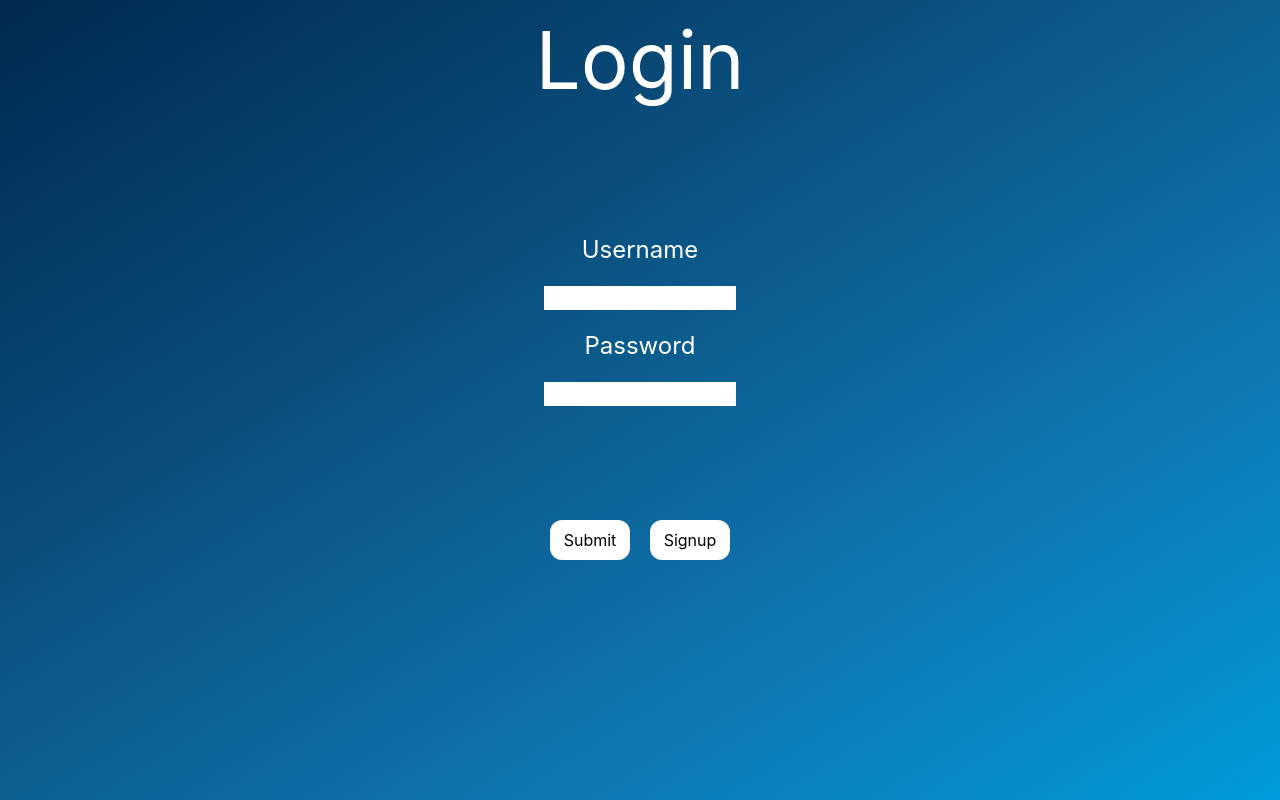
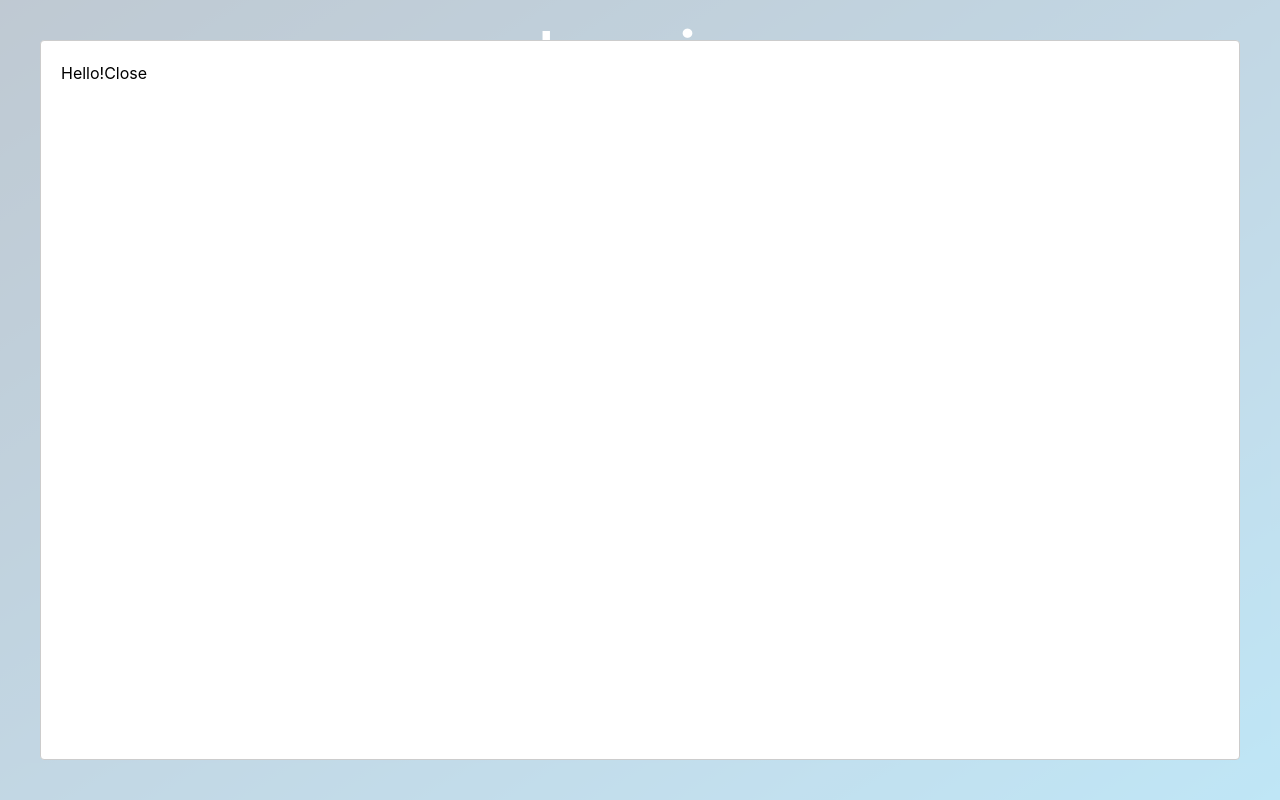
Before and after one commit to vegabrandon/flaskchat, a React (Create React App) app in the folder client/: page / in a window 1280 px wide. Both pictures are taken after a click on the button "Signup". Built offline with nearby package versions, Linux system fonts and the light colour scheme; no server answers.

Commit message:
Added signup modal

```diff
--- a/client/package.json
+++ b/client/package.json
@@ -9,6 +9,7 @@
     "axios": "^1.3.4",
     "react": "^18.2.0",
     "react-dom": "^18.2.0",
+    "react-modal": "^3.16.1",
     "react-scripts": "5.0.1",
     "web-vitals": "^2.1.4"
   },
--- a/client/src/Login.jsx
+++ b/client/src/Login.jsx
@@ -1,9 +1,11 @@
 import React, { useState } from 'react';
 import axios from 'axios';
+import Modal from 'react-modal';
 
 const Login = ({setIsLoggedIn, setUser}) => {
   const [username, setUsername] = useState('')
   const [password, setPassword] = useState('')
+  const [modalOpen, setModalOpen] = useState(false)
   const submit = () => {
     axios.post('http://127.0.0.1:5000/login', {username, password})
       .then(data => {
@@ -15,6 +17,14 @@ const Login = ({setIsLoggedIn, setUser}) => {
       })
   }
   return (<>
+    <Modal
+      isOpen={modalOpen}
+    >
+      Hello!
+      <button
+        onClick={() => {setModalOpen(false)}}
+      >Close</button>
+    </Modal>
     <h1 className='text-white text-[5rem]'>Login</h1>
     <div className='h-[50vh] flex flex-col justify-center'>
 
@@ -26,8 +36,12 @@ const Login = ({setIsLoggedIn, setUser}) => {
       <input onChange={(e) => {setPassword(e.target.value)}} name='password' type="password" className='m-auto  w-[15vw]'/></div>
       </div>
       <div>
-        <button onClick={submit} className="bg-white p-2 rounded-xl mr-5 w-[5rem] m-auto btn">Submit</button>
-        <button onClick={submit} className="bg-white p-2 rounded-xl w-[5rem] m-auto btn">Signup</button>
+        <button onClick={submit} className="bg-white p-2 rounded-xl mr-5 w-[5rem] m-auto btn">
+          Submit
+        </button>
+        <button onClick={() => {setModalOpen(true)}} className="bg-white p-2 rounded-xl w-[5rem] m-auto btn">
+          Signup
+        </button>
       </div>
     </>
   )
```
Also changed, not shown: 1 other file (tests, documents, lock files or other folders).
